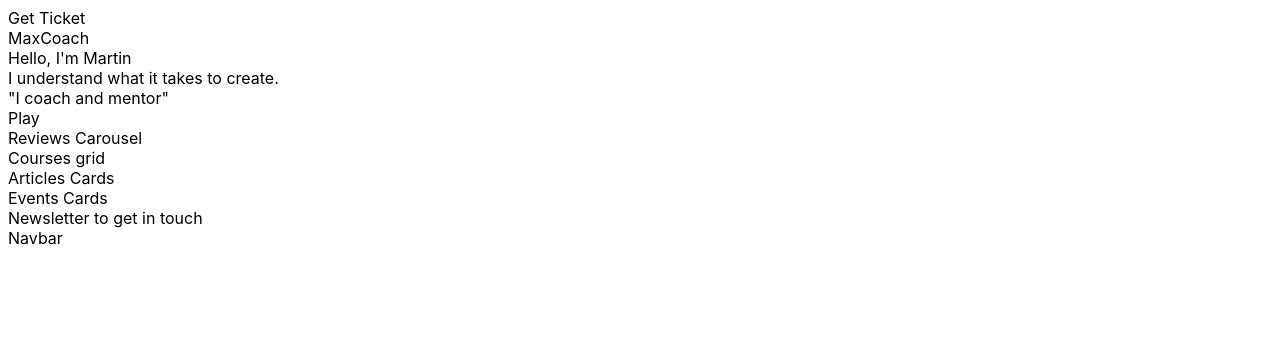
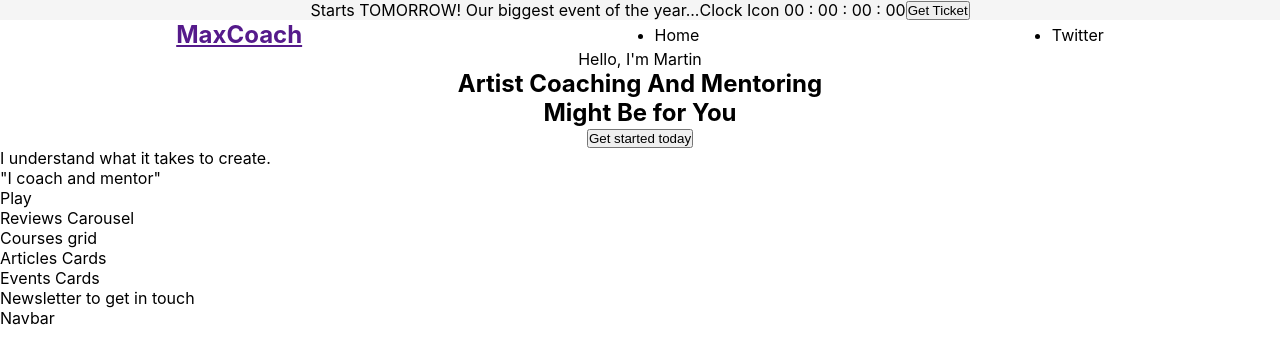
Before and after one commit to FrancescoLimpias/proj-html-vuejs, a Vue app: page / in a window 1280 px wide. Shown: the top 364 px of the page. Built offline with nearby package versions, Linux system fonts and the light colour scheme.

Commit message:
Added base AppHeader style + fix to general style.css

```diff
--- a/src/components/AppHeader.vue
+++ b/src/components/AppHeader.vue
@@ -6,22 +6,97 @@
 
         <!-- Tickets countdown -->
         <div class="ticket">
-            Get Ticket
+
+            <span>
+                Starts TOMORROW! Our biggest event of the year...
+            </span>
+
+            <span class="countdown">
+                Clock Icon
+                00 : 00 : 00 : 00
+            </span>
+
+            <button>
+                Get Ticket
+            </button>
+
         </div>
 
         <!-- Navbar -->
         <nav>
-            MaxCoach
+
+            <!-- header 1 -->
+            <a href="">
+                <h1>
+                    MaxCoach
+                </h1>
+            </a>
+
+            <!-- main index -->
+            <ul>
+                <li>
+                    Home
+                </li>
+            </ul>
+
+            <!-- socials index -->
+            <ul>
+                <li>
+                    Twitter
+                </li>
+            </ul>
+
         </nav>
 
         <!-- Hero -->
         <div class="hero">
-            Hello, I'm Martin
+            <div class="center">
+
+                <span class="signature">
+                    Hello, I'm Martin
+                </span>
+
+                <h2>
+                    Artist Coaching And Mentoring
+                    <br /> Might Be for You
+                </h2>
+
+                <button>
+                    Get started today
+                </button>
+
+            </div>
         </div>
 
     </div>
 </template>
 
 <style lang="scss" scoped>
-.AppHeader {}
+.AppHeader {
+    .ticket {
+        // Style
+        background-color: #f5f5f5;
+
+        // Inner (partitioning)
+        display: flex;
+        justify-content: center;
+        align-items: center;
+    }
+
+    nav {
+        // Inner
+        display: flex;
+        justify-content: space-around;
+        align-items: center;
+    }
+
+    .hero {
+        display: flex;
+        justify-content: center;
+        align-items: center;
+        .center{
+            text-align: center;
+        }
+    }
+}
 </style>
--- a/src/style.css
+++ b/src/style.css
@@ -7,6 +7,14 @@
   -webkit-font-smoothing: antialiased;
   -moz-osx-font-smoothing: grayscale;
 
+}
+
+*,
+*::before,
+*::after{
+  box-sizing: border-box;
+  padding: 0;
+  margin: 0;
 }
 
 /* body {
```
